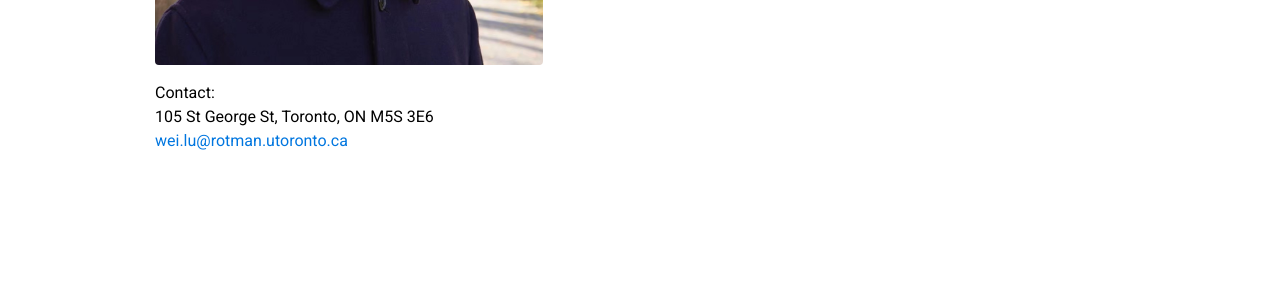
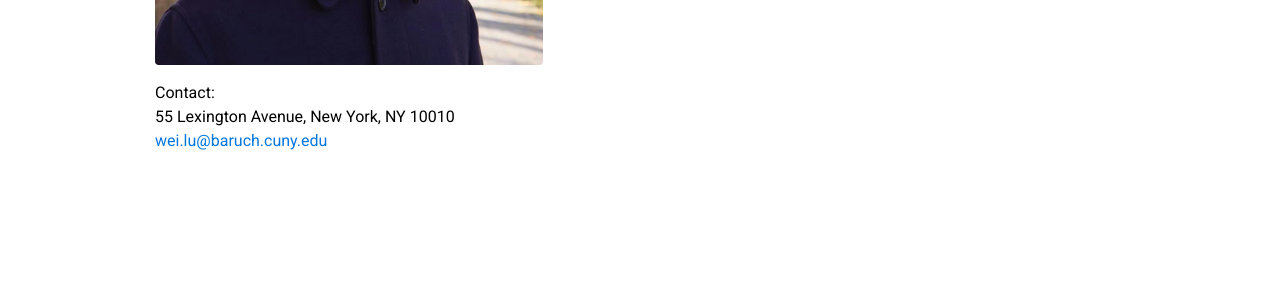
Before and after one commit to weilu-mkt/weilu-mkt.github.io, a Jekyll site: the page built from _pages/about.md, in a window 1280 px wide. Shown: the part 547-847 px from the top of the page. Built offline with Jekyll 4.4.1, drawn with Linux system fonts in a browser that asks for light colours; full-size pictures stand in for the smaller copies a plugin makes; comment, search, counter and statistics services are not loaded; a style sheet for code colours, icons or effects is not loaded.

Commit message:
Update about.md

```diff
--- a/_pages/about.md
+++ b/_pages/about.md
@@ -11,8 +11,8 @@ profile:
   address: >
     Contact:
 
-    <p>105 St George St, Toronto, ON M5S 3E6</p>
-    <p><a href = "mailto:wei.lu@rotman.utoronto.ca">wei.lu@rotman.utoronto.ca</a></p>
+    <p>55 Lexington Avenue, New York, NY 10010</p>
+    <p><a href = "mailto:wei.lu@baruch.cuny.edu">wei.lu@baruch.cuny.edu</a></p>
 
 news: false  # includes a list of news items
 selected_papers: false # includes a list of papers marked as "selected={true}"
```
